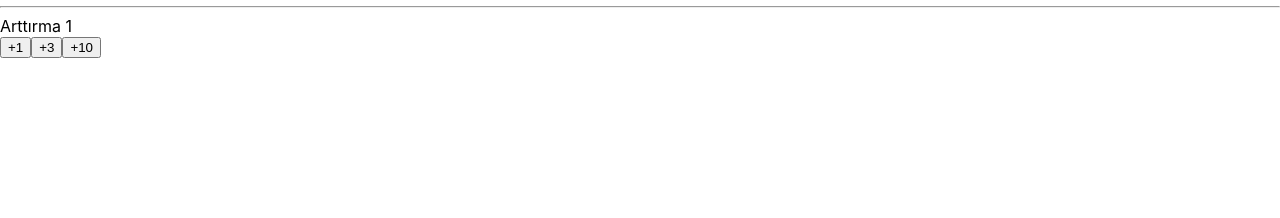
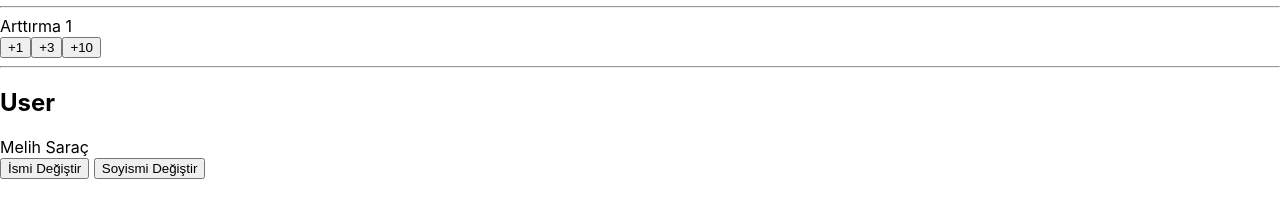
Before and after one commit to Svobodennn/React, a React (Create React App) app in the folder my-app/: page / in a window 1280 px wide. Shown: the part 516-734 px from the top of the page. Built offline with nearby package versions, Linux system fonts and the light colour scheme.

Commit message:
useState Object ile Kullanma

```diff
--- a/my-app/src/App.js
+++ b/my-app/src/App.js
@@ -2,6 +2,7 @@ import React from 'react';
 import Header from './components/Header'; // içeri aktarılan isim büyük harfle başlamalı
 import User from './components/User';
 import Counter from './components/Counter';
+import User2 from './components/User2';
 
 const name = "Melih";
 let surname = "Saraç";
@@ -47,6 +48,8 @@ function App() {
     <br />
 
     <Counter/>
+    <hr />
+    <User2/>
     </>
   );
 }
--- /dev/null
+++ b/my-app/src/components/User2.js
@@ -0,0 +1,18 @@
+import React, {useState} from 'react'
+
+function User2() {
+    const [user, setUser] = useState({name:"Melih", surname:"Saraç" })
+  return (
+    <div>
+      <h2>User</h2>
+      {user.name} {user.surname}
+
+      <div>
+        <button onClick={()=>setUser({...user, name:"Değişti"})}>İsmi Değiştir</button> {/* user objesindeki tüm içeriği koru/yerleştir ve sadece name'i değiştir */}
+        <button onClick={()=>setUser({...user, surname:"Bu da değişti"})}>Soyismi Değiştir</button> {/*aynı şekilde surname */}
+      </div>
+    </div>
+  )
+}
+
+export default User2
```
